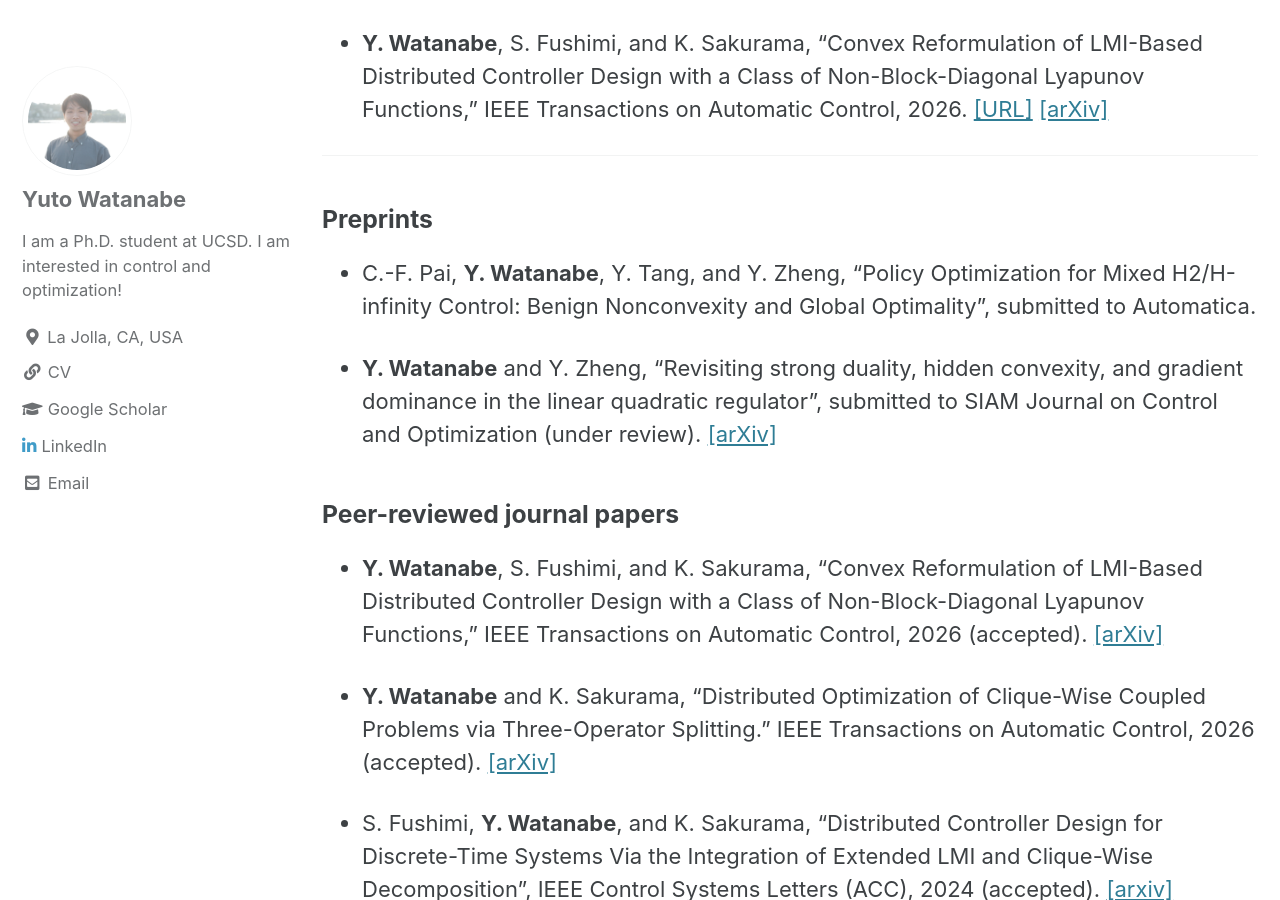
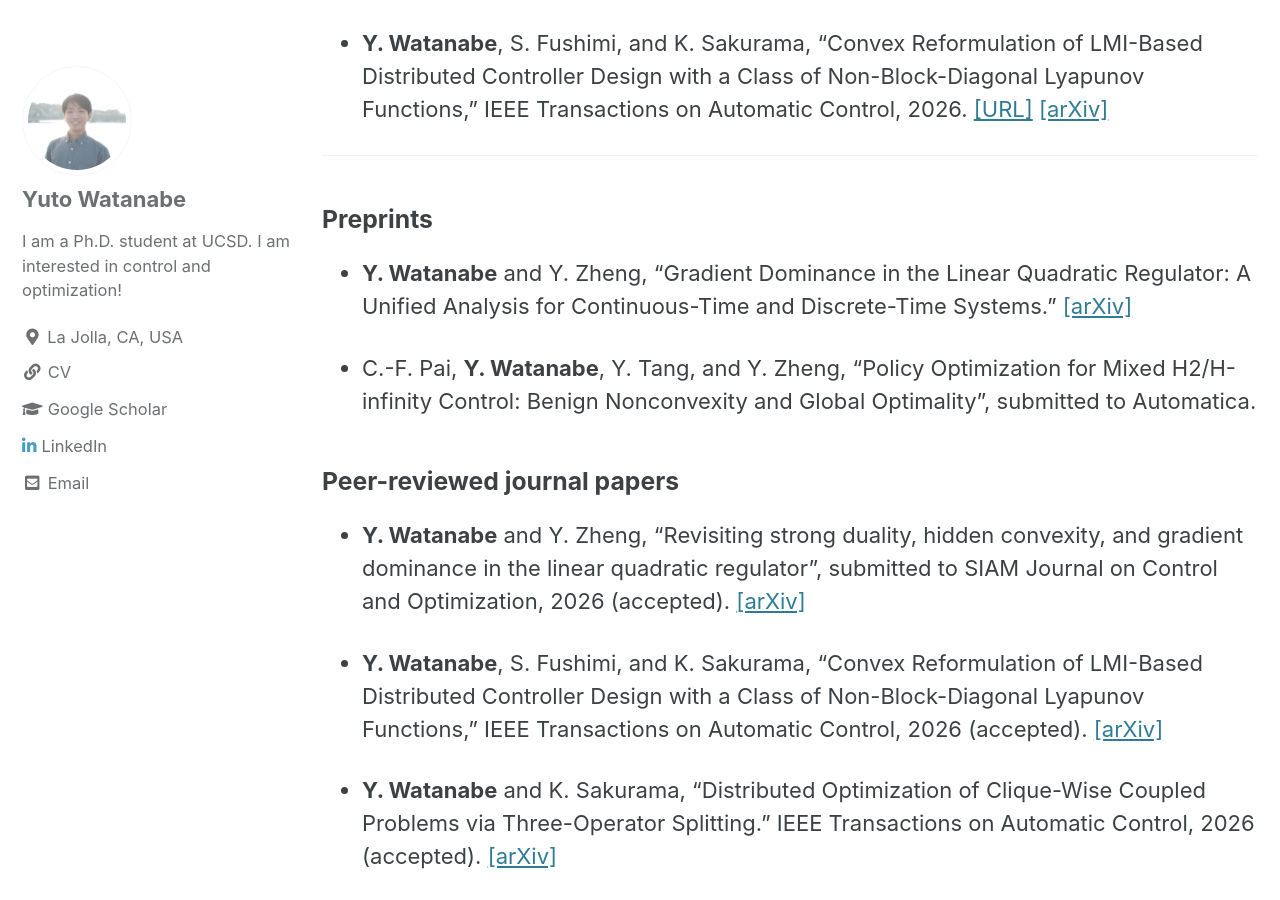
Before and after one commit to WatanabeYuto/watanabeyuto.github.io, a Jekyll site: the page built from publication.md, in a window 1280 px wide and 900 px high, scrolled down 473 px. Built offline with Jekyll 4.4.1, drawn with Linux system fonts in a browser that asks for light colours; cached includes are drawn as plain includes.

Commit message:
update publications

```diff
--- a/publication.md
+++ b/publication.md
@@ -22,13 +22,14 @@ with a Class of Non-Block-Diagonal Lyapunov Functions,” IEEE Transactions on A
 
 ### Preprints
 
+- **Y. Watanabe** and Y. Zheng, "Gradient Dominance in the Linear Quadratic Regulator: A Unified Analysis for Continuous-Time and Discrete-Time Systems." [[arXiv]](https://arxiv.org/abs/2602.22577)
+
 - C.-F. Pai, **Y. Watanabe**, Y. Tang, and Y. Zheng, "Policy Optimization for Mixed H2/H-infinity Control: Benign Nonconvexity and Global Optimality", submitted to Automatica.
 
+### Peer-reviewed journal papers
+
 - **Y. Watanabe** and Y. Zheng, "Revisiting strong duality, hidden convexity, and gradient
-dominance in the linear quadratic regulator", submitted to SIAM Journal on Control and Optimization (under review). [[arXiv]](https://arxiv.org/abs/2503.10964)
-
-
-### Peer-reviewed journal papers
+dominance in the linear quadratic regulator", submitted to SIAM Journal on Control and Optimization, 2026 (accepted). [[arXiv]](https://arxiv.org/abs/2503.10964)
 
 - **Y. Watanabe**, S. Fushimi, and K. Sakurama, “Convex Reformulation of LMI-Based Distributed Controller Design
 with a Class of Non-Block-Diagonal Lyapunov Functions,” IEEE Transactions on Automatic Control, 2026 (accepted).
```
